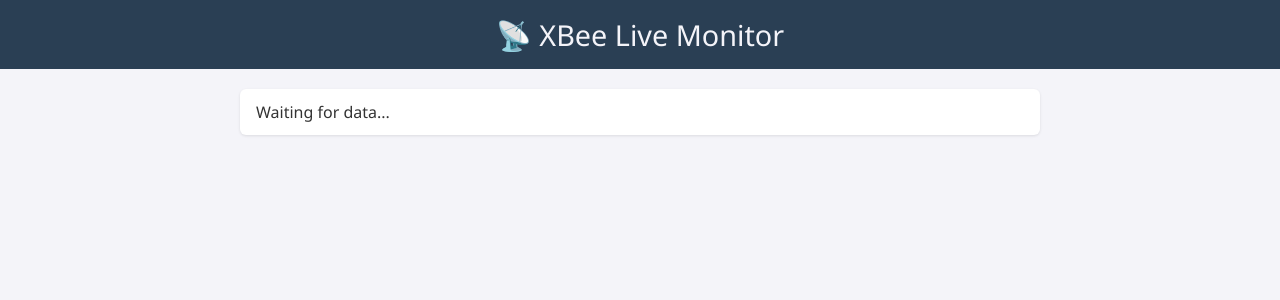
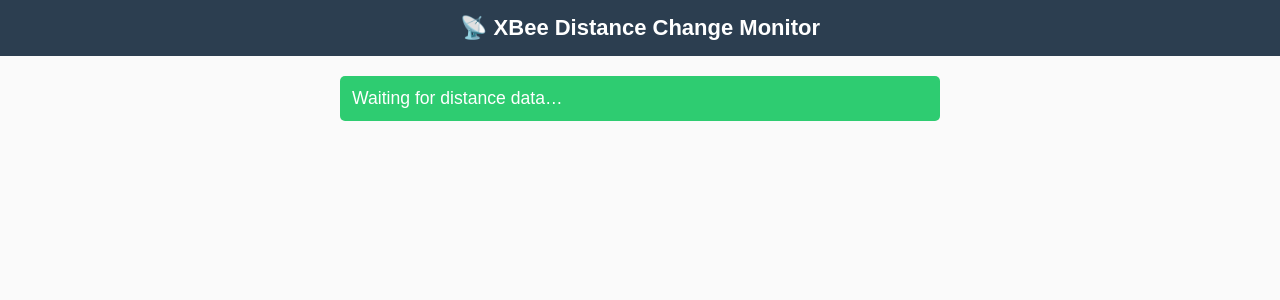
Before and after one commit to maher-mashlah/flask-xbee-server, a Flask app: page / in a window 1280 px wide. Shown: the top 300 px of the page. Run offline with Flask 3, Linux system fonts and the light colour scheme; some libraries are stand-ins or nearby versions.

Commit message:
Update front‑end to show distance change message

```diff
--- a/templates/index.html
+++ b/templates/index.html
@@ -1,68 +1,49 @@
 <!DOCTYPE html>
 <html lang="en">
 <head>
-  <meta charset="UTF-8">
-  <title>XBee Live Monitor</title>
+  <meta charset="UTF-8" />
+  <title>XBee Distance Monitor</title>
   <script src="https://cdn.socket.io/4.7.1/socket.io.min.js"></script>
   <style>
-    body {
-      font-family: "Segoe UI", Tahoma, sans-serif;
-      margin: 0; padding: 0;
-      background: #f4f4f9;
-      color: #333;
-    }
-    header {
-      background: #2a3f54;
-      color: #f4f4f9;
-      padding: 15px 20px;
-      text-align: center;
-    }
-    h1 {
-      margin: 0;
-      font-size: 1.8rem;
-      font-weight: normal;
-    }
-    #output {
-      padding: 20px;
-      max-width: 800px;
-      margin: auto;
-      display: flex;
-      flex-direction: column-reverse;
-    }
-    .data-entry {
-      background: #fff;
+    body { font-family: sans-serif; background: #fafafa; color: #333; margin: 0; }
+    header { background: #2c3e50; color: white; padding: 15px; text-align: center;}
+    h1 { margin: 0; font-size: 22px; }
+    #output { max-width: 600px; margin: 20px auto; }
+    .distance-msg {
+      background: #2ecc71;
+      color: #fff;
+      border-radius: 5px;
       margin-bottom: 10px;
-      padding: 12px 16px;
-      border-radius: 6px;
-      box-shadow: 0 1px 3px rgba(0,0,0,0.1);
-    }
-    /* subtle animation */
-    .data-entry {
-      animation: fadeIn 0.3s ease-out;
+      padding: 12px;
+      font-size: 1.1rem;
+      animation: fadeIn 0.5s ease-out;
     }
     @keyframes fadeIn {
-      from { opacity: 0; transform: translateY(-5px); }
-      to { opacity: 1; transform: translateY(0); }
+      from { opacity: 0; transform: translateY(-10px); }
+      to   { opacity: 1; transform: translateY(0); }
     }
   </style>
 </head>
 <body>
-  <header>
-    <h1>📡 XBee Live Monitor</h1>
-  </header>
+  <header><h1>📡 XBee Distance Change Monitor</h1></header>
   <div id="output">
-    <div class="data-entry">{{ data }}</div>
+    <div class="distance-msg">Waiting for distance data…</div>
   </div>
 
 <script>
   const socket = io();
 
   socket.on("xbee_data", msg => {
-      const div = document.getElementById("output");
+    const output = document.getElementById("output");
     const entry = document.createElement("div");
-      entry.className = "data-entry";
-      entry.textContent = msg.data;
-      div.prepend(entry);
+    entry.className = "distance-msg";
+    entry.textContent = `Distance changed: ${msg.data} cm`;
+    output.prepend(entry);
+
+    // Optional: limit to latest 20 entries
+    if (output.children.length > 20) {
+      output.removeChild(output.lastChild);
+    }
   });
 </script>
 </body>
```
Lines whose indentation alone changed are shown as unchanged.
